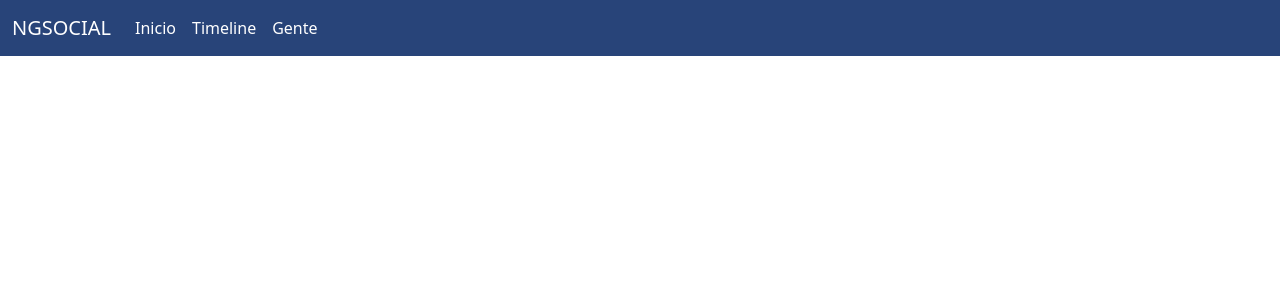
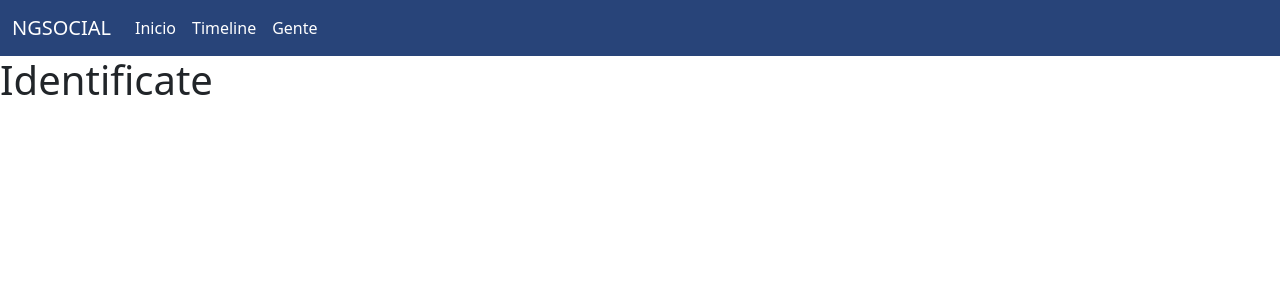
Before and after one commit to JordanArias/Red-Social-Frontend, an Angular app: page / in a window 1280 px wide. Shown: the top 300 px of the page. Built offline with nearby package versions, Linux system fonts and the light colour scheme.

Commit message:
Creacion de los componentes Login y Register

```diff
--- a/src/app/app.html
+++ b/src/app/app.html
@@ -26,3 +26,5 @@
     </div>
   </nav>
 </div>
+
+<app-login></app-login>
--- a/src/app/app.ts
+++ b/src/app/app.ts
@@ -1,11 +1,13 @@
 import { Component, OnInit } from '@angular/core';
 import { RouterOutlet } from '@angular/router';
+import { Login } from './components/login/login';
 
 @Component({
   selector: 'app-root',
-  imports: [],
+  imports: [Login],
   templateUrl: './app.html',
-  styleUrl: './app.css'
+  styleUrl: './app.css',
+  standalone: true,
 })
 export class App{
   protected title = 'NGSOCIAL';
--- /dev/null
+++ b/src/app/components/login/login.html
@@ -0,0 +1 @@
+<h1>{{title}}</h1>
--- /dev/null
+++ b/src/app/components/login/login.ts
@@ -0,0 +1,19 @@
+import { Component } from '@angular/core';
+
+@Component({
+  selector: 'app-login',
+  imports: [],
+  templateUrl: './login.html',
+  styleUrl: './login.css'
+})
+export class Login {
+  public title:string | undefined;
+
+  constructor(){
+    this.title = 'Identificate';
+  }
+
+  ngOnInit(){
+    console.log('Login component initialized');
+  }
+}
--- /dev/null
+++ b/src/app/components/register/register.html
@@ -0,0 +1 @@
+<p>{{title}}</p>
```
Also changed, not shown: src/app/components/register/register.ts (added, +19 -0 lines), src/app/components/login/login.css (added), src/app/components/register/register.css (added).
